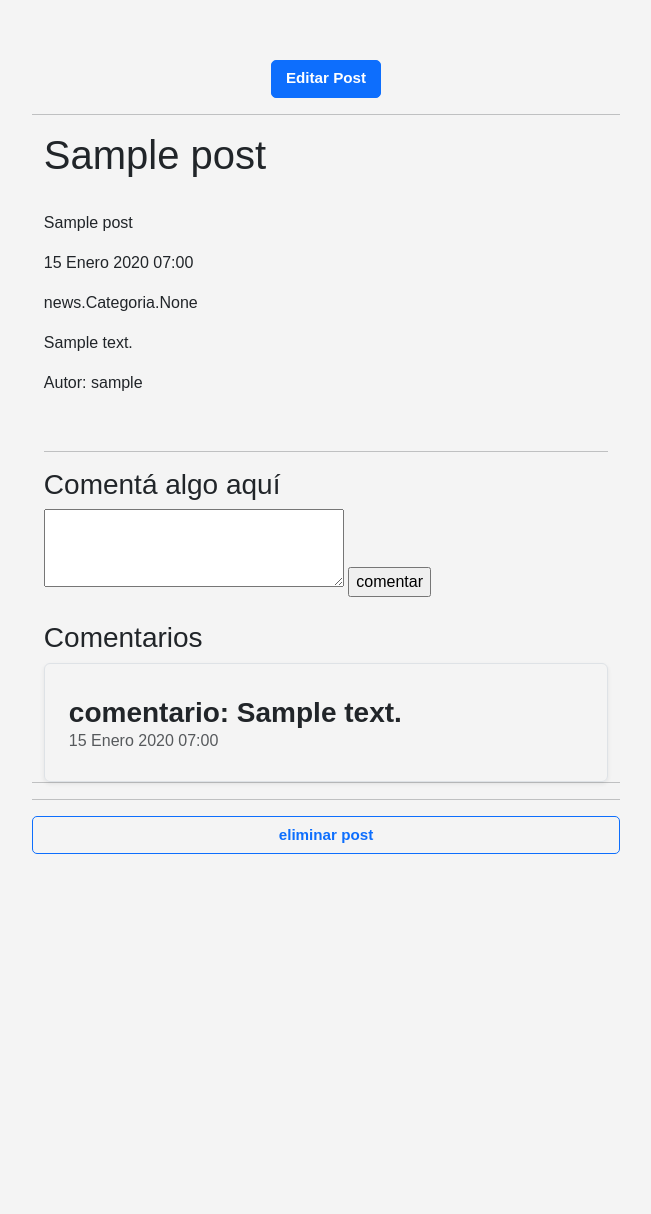
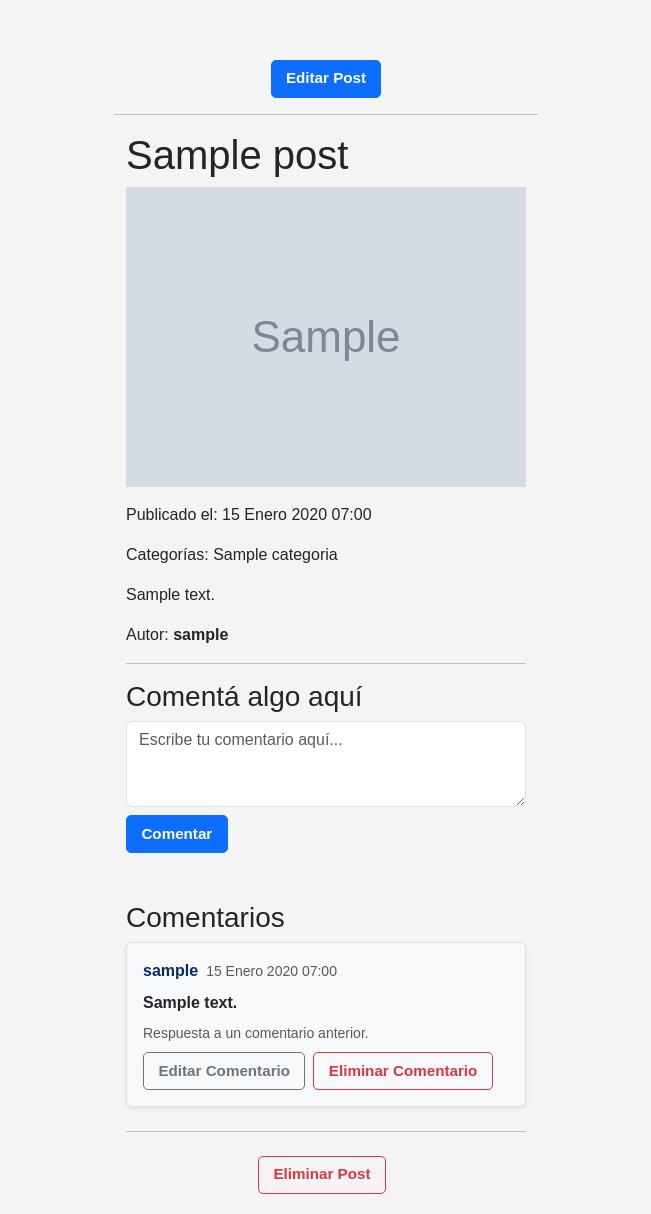
Before and after one commit to emyypg/blog, a Django app: page /post_detail/1/ in a window 1280 px wide. Shown: the part 127-1341 px from the top of the page, without its empty margins (314-965 px from the left). Before the commit the page ends 981 px from the top, so only its background shows below. Run offline with Django 5.2, Linux system fonts and the light colour scheme; a user stored in the database is signed in; tables that the repository leaves empty hold one stand-in row (values such as "Sample post"); grey boxes marked "Sample" are stand-in pictures.

Commit message:
editar y eliminar comentarios

```diff
--- a/apps/news/urls.py
+++ b/apps/news/urls.py
@@ -12,4 +12,5 @@ urlpatterns = [
     path('<int:pk>/delete_post', eliminar_post, name='eliminar_post'),
     path('comentario', Comentar_Post, name='comentar'),
     path('<int:pk>/editar_comentario/', EditarComentario.as_view(), name='editar_cometario'),
+    path('<int:pk>/eliminar_comentario/', CommentDeleteView.as_view(), name='eliminar_comentario'),
 ]
--- a/apps/news/views.py
+++ b/apps/news/views.py
@@ -2,8 +2,9 @@ from django.shortcuts import render, redirect, get_object_or_404
 from django.http import HttpResponse, Http404
 from .models import Categoria, Post, Comentario # Asegúrate de importar tu modelo Post
 from django.contrib.auth.mixins import LoginRequiredMixin, UserPassesTestMixin
-from .forms import PostForm
+from .forms import PostForm, CommentForm
 from django.contrib.auth.decorators import login_required
+from django.views.decorators.http import require_POST
 from django.db.models import Q
 from django.views import View
 from django.urls import reverse_lazy
@@ -118,15 +119,22 @@ def agregar_post(request):
 
 @login_required
 def eliminar_post(request, pk):
-    post = Post.objects.get(pk =pk)
     post = get_object_or_404(Post, pk=pk)
-    contexto = {'posts': post}
+    # Verifica si el usuario tiene permiso para eliminar el post
+    if not (request.user.is_superuser or request.user.is_staff or request.user == post.autor):
+        # Si el usuario no tiene permiso, redirige a la página de inicio o a una página de acceso denegado
+        return redirect(reverse_lazy('news:home'))
+    # Si el usuario tiene permiso, procede con la eliminación
+    # Si la solicitud es POST, significa que el usuario ha confirmado la eliminación
     if request.method == 'POST':
+        # Elimina el post de la base de datos
         post.delete()
-        return redirect('news:home')
-    return render(request, 'news/detalle_post.html', contexto)
-
-
+        # Redirige a la página de inicio después de eliminar el post
+        return redirect(reverse_lazy('news:home'))
+    else:
+        # Si la solicitud es GET, muestra una página de confirmación de eliminación
+    # Renderiza una plantilla de confirmación de eliminación
+        return render(request, 'news/confirmar_eliminar_post.html', {'post': post})
 
 @login_required
 def editar_post(request, pk):
@@ -146,25 +154,95 @@ def editar_post(request, pk):
     return render(request, 'news/editar_post.html',{'form': form, 'post': post})
 
 @login_required
+@require_POST  # Asegura que esta vista solo maneje solicitudes POST
 def Comentar_Post(request):
-    comentario = request.POST.get('comentario', None)
-    user = request.user
-    post_a_comentar = request.POST.get('id_post', None)
-    post = Post.objects.get(pk=post_a_comentar)
+    comment_text = request.POST.get('comentario', None)
+    post_id = request.POST.get('id_post', None)
+
+    if not post_id or not comment_text:
+        # Handle missing data more gracefully, redirecting to the post if ID exists
+        if post_id:
+            post = get_object_or_404(Post, pk=post_id)
+            # Redirect using pk because your URL expects pk
+            return redirect(reverse_lazy('news:post_detail', kwargs={"pk": post.pk}))
+        else:
+            return redirect(reverse_lazy('news:home'))
+
+    post = get_object_or_404(Post, pk=post_id)
+
     coment = Comentario.objects.create(
-    usuario=user, post=post, texto=comentario)
-    return redirect(reverse_lazy('news:post_detail', kwargs={"pk": noti}))
+        autor=request.user,
+        post=post,
+        contenido=comment_text
+    )
 
-class EditarComentario(View):
+    comentario_padre_id = request.POST.get('comentario_padre_id')
+    if comentario_padre_id:
+        try:
+            parent_comment = Comentario.objects.get(pk=comentario_padre_id)
+            coment.comentario_padre = parent_comment
+            coment.save()
+        except Comentario.DoesNotExist:
+            pass
+    # Redirige al detalle del post después de comentar
+    return redirect(reverse_lazy('news:post_detail', kwargs={"pk": post.pk}))
+
+
+class EditarComentario(LoginRequiredMixin, View):
+    # LoginRequiredMixin se asegura que el usuario esté autenticado antes de acceder a esta vista
+    # si no está autenticado, lo redirige a la página de inicio de sesión
     def get(self, request, pk):
-        comment = Comentario.objects.get(pk=pk) # extraemos el objeto de comentarios con igual pk
+        comment = get_object_or_404(Comentario, pk=pk)
+        # Verifica si el usuario es el autor del comentario o un superusuario
+        # Si no es el autor, redirige a la página de detalle del post
+        if not (comment.autor == request.user or request.user.is_staff or request.user.is_superuser):
+            return redirect(reverse_lazy('news:post_detail', kwargs={"pk": comment.post.pk}))
+        # Si el usuario es el autor, muestra el formulario para editar el comentario
+        # Crea un formulario con los datos del comentario existente
+        form = CommentForm(instance=comment)
         post = comment.post
-        return render(request, 'news/editar_comentario.html', {'comment': comment, 'post': post})
+        return render(request, 'news/editar_comentario.html', {'form': form, 'comment': comment, 'post': post})
+    # Maneja la solicitud POST para actualizar el comentario
+    # Verifica si el usuario es el autor del comentario o un superusuario
+    def post(self, request, pk):
+        comment = get_object_or_404(Comentario, pk=pk)
+        if not (comment.autor == request.user or request.user.is_staff or request.user.is_superuser):
+            # Si el usuario no es el autor del comentario, redirige a la página de detalle del post
+            return redirect(reverse_lazy('news:post_detail', kwargs={"pk": comment.post.pk}))
+        # Si el usuario es el autor, procesa el formulario para editar el comentario
+        # Crea un formulario con los datos del comentario existente
+        form = CommentForm(request.POST, instance=comment) # vincula el formulario al comentario existente
+        # Verifica si el formulario es válido
+        # Si es válido, guarda los cambios y redirige al detalle del post
+        if form.is_valid():
+            form.save()
+            return redirect(reverse_lazy('news:post_detail', kwargs={"pk": comment.post.pk}))
+        else:
+            # Si el formulario no es válido, renderiza de nuevo con el formulario y el comentario
+            post = comment.post # Obtiene el post asociado al comentario
+            return render(request, 'news/editar_comentario.html', {'form': form, 'comment': comment, 'post': post})
+
+class CommentDeleteView(LoginRequiredMixin, View):
+    # LoginRequiredMixin se asegura que el usuario esté autenticado antes de acceder a esta vista
+    # si no está autenticado, lo redirige a la página de inicio de sesión
+    def get(self, request, pk):
+        comment = get_object_or_404(Comentario, pk=pk)
+        post = comment.post
+        if comment.autor == request.user or request.user.is_staff or request.user.is_superuser:
+            return render(request, 'news/confirmar_eliminar_comentario.html', {
+                'comment': comment,
+                'post': post
+            })
+        else:
+            # si el usuario no es el autor del comentario, redirige a la página de detalle del post
+            return redirect(reverse_lazy('news:post_detail', kwargs={"pk": post.pk}))
 
     def post(self, request, pk):
-        comment = Comentario.objects.get(pk=pk)
-        nuevo_contenido = request.POST.get('texto')
-        comment.texto = nuevo_contenido
-        comment.save()
-        post = comment.post      # buscamos de que noticia es el comentario para sarlo para redireccionarme a la misma despues de editarla
-        return redirect('news:post_detail', pk=post.pk)
+        comment = get_object_or_404(Comentario, pk=pk)
+        post = comment.post
+        if comment.autor == request.user or request.user.is_staff or request.user.is_superuser:
+            comment.delete()
+            return redirect(reverse_lazy('news:post_detail', kwargs={"pk": post.pk}))
+        else:
+            # si el usuario no es el autor del comentario, redirige a la página de detalle del post
+            return redirect(reverse_lazy('news:post_detail', kwargs={"pk": post.pk}))
--- a/templates/news/detalle_post.html
+++ b/templates/news/detalle_post.html
@@ -2,70 +2,104 @@
 {% load static %}
 
 {% block titulo%} Post {%endblock titulo%}
+
 {% block content %}
 
+{# Option to edit the post for superusers/staff #}
 {% if user.is_superuser or user.is_staff %}
-    <div class="text-center my-3"> {# Añade un div contenedor y las clases de Bootstrap #}
+    <div class="text-center my-3">
         <a href="{% url 'news:editar_post' post.pk %}" class="btn btn-primary">Editar Post</a>
     </div>
     <hr>
 {% endif %}
 
 <div class="container">
-    <h1> {{post}} </h1>
-    <img src="{{post.imagen.url}}" alt="" width="300">
-    <p>{{post.titulo}}</p>
-    <p>{{post.fecha_publicacion}}</p>
-    <p>{{post.categorias}}</p>
-    <p>{{post.contenido}}</p>
-    <p>Autor: {{post.autor}}</p>
-    <br>
+    {# Post Title #}
+    <h1>{{ post.titulo }}</h1>
+
+    {# Post Image #}
+    {% if post.imagen_destacada %}
+        <img src="{{ post.imagen_destacada.url }}" alt="{{ post.titulo }}" class="img-fluid mb-3" style="max-width: 500px;">
+    {% endif %}
+
+    {# Post Metadata #}
+    <p>Publicado el: {{ post.fecha_publicacion }}</p>
+    <p>Categorías:
+        {% for categoria in post.categorias.all %}
+            {{ categoria.nombre }}{% if not forloop.last %}, {% endif %}
+        {% empty %}
+            Sin categoría
+        {% endfor %}
+    </p>
+
+    {# Post Content (using |safe if it contains HTML) #}
+    <div class="post-contenido">
+        {{ post.contenido|safe }}
+    </div>
+
+    {# Post Author #}
+    <p class="mt-3">Autor: <strong>{{ post.autor.username }}</strong></p>
+
     <hr>
 
+    {# Comment Section #}
     {% if user.is_authenticated %}
         <h3>Comentá algo aquí</h3>
-    <form action="{% url 'news:comentar' %}" method="post">{% csrf_token %}
-
-        <textarea name="comentario" cols="30" rows="3"></textarea>
-        <input type="text" name="id_post" value="{{ post.pk }}" hidden="">
-        <input type="submit" value="comentar">
+        <form action="{% url 'news:comentar' %}" method="post" class="mb-5">
+            {% csrf_token %}
+            <textarea name="comentario" cols="30" rows="3" class="form-control" placeholder="Escribe tu comentario aquí..." required></textarea>
+            <input type="hidden" name="id_post" value="{{ post.pk }}">
+            <input type="submit" value="Comentar" class="btn btn-primary mt-2">
         </form>
 
-
-    <br>
-
         <h3>Comentarios</h3>
+        {% if comentarios %}
             {% for com in comentarios %}
-        <div class="contenedor">
-        <div class="row mb-2">
-        <div class="col-md-16">
-            <div class="row g-0 border rounded overflow-hidden flex-md-row mb-8 shadow-sm h-md-250 position-relative">
-                <div class="col p-4 d-flex flex-column position-static">
-                    <strong class="d-inline-block mb-2 text-primary-emphasis">{{ com.usuario }}
-                    </strong>
-                    <h3 class="mb-0"><strong> comentario: {{ com.contenido }}</strong></h3>
-                    <div class="mb-1 text-body-secondary"> {{ com.fecha_creacion }}</div>
-
-            <title>Placeholder</title>
-        {% endfor %}
-        </div>
-        </div>
+                <div class="comment-item mb-3 p-3 border rounded shadow-sm bg-light">
+                    <div class="d-flex align-items-center mb-2">
+                        <strong class="text-primary-emphasis me-2">{{ com.autor.username }}</strong>
+                        <small class="text-body-secondary">{{ com.fecha_creacion }}</small>
                     </div>
 
+                    <p class="mb-2"><strong>{{ com.contenido }}</strong></p>
 
-    <hr>
-    <hr>
+                    {% if com.es_respuesta %}
+                        <small class="text-muted d-block mb-2">Respuesta a un comentario anterior.</small>
+                    {% endif %}
 
+                    {# Edit and Delete Comment Buttons #}
+                    {% if com.autor == request.user or user.is_staff or user.is_superuser %}
+                        <div class="mt-2 d-flex">
+                            <a href="{% url 'news:editar_cometario' com.pk %}" class="btn btn-sm btn-outline-secondary me-2">Editar Comentario</a>
+                            <a href="{% url 'news:eliminar_comentario' com.pk %}" class="btn btn-sm btn-outline-danger">Eliminar Comentario</a>
+                        </div>
+                    {% endif %}
+                </div>
+            {% endfor %}
+        {% else %}
+            <p>No hay comentarios aún. ¡Sé el primero en comentar!</p>
+        {% endif %}
 
+    <hr class="my-4">
+
+    {# Option to delete the post for superusers/staff #}
     {% if user.is_superuser or user.is_staff %}
-        <button type="button" class="btn btn-outline-primary me-2"><a class="nav-link" href="{% url 'news:eliminar_post' post.pk %}"> eliminar post</a></button>
+        <div class="text-center">
+            <button type="button" class="btn btn-outline-danger me-2">
+                <a class="nav-link text-danger" href="{% url 'news:eliminar_post' post.pk %}">Eliminar Post</a>
+            </button>
+        </div>
     {% endif %}
 
     {% else %}
-        <h3>¿Quieres comentar, y ver las opiniones de los demás?</h3>
-        <h2> LOGEATE </h2>
-        <button type="button" class="btn btn-primary"><a class="nav-link" href="{% url 'usuarios:login' %}?next={{ request.path }}"> iniciar
-        sesion</a></button>
+        {# Message for non-authenticated users #}
+        <div class="text-center my-5 p-4 border rounded bg-light">
+            <h3>¿Quieres comentar y ver las opiniones de los demás?</h3>
+            <h2 class="mb-3">¡Inicia Sesión!</h2>
+            <button type="button" class="btn btn-primary btn-lg">
+                <a class="nav-link text-white" href="{% url 'usuarios:login' %}?next={{ request.path }}">Iniciar Sesión</a>
+            </button>
+        </div>
     {% endif %}
 </div>
 {% endblock %}
```
Also changed, not shown: apps/news/forms.py (+19 -4 lines), templates/news/confirmar_eliminar_comentario.html (added, +24 -0 lines), templates/news/confirmar_eliminar_post.html (added, +19 -0 lines), templates/news/editar_comentario.html (added, +23 -0 lines). Lines whose indentation alone changed are shown as unchanged.
